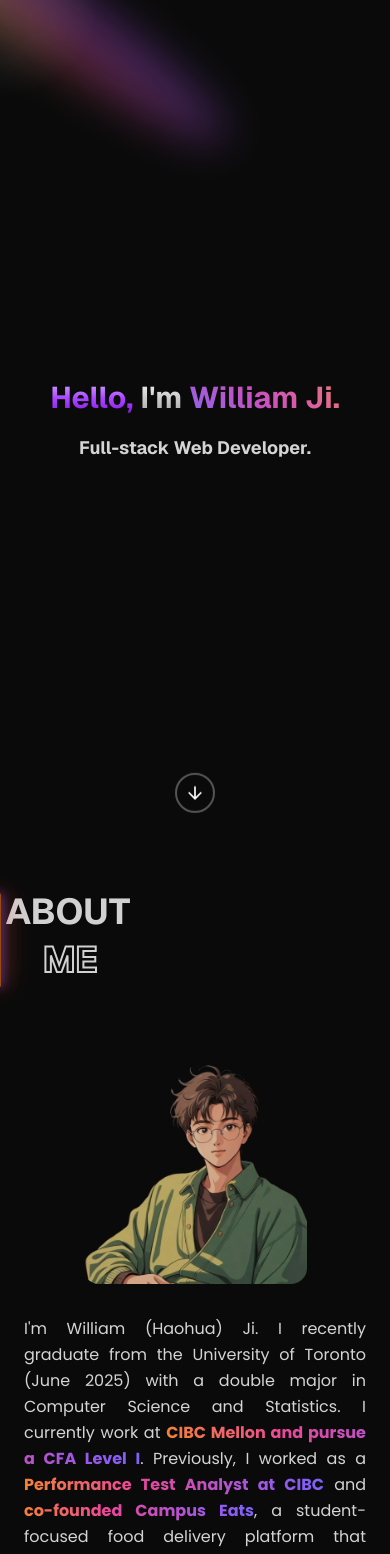
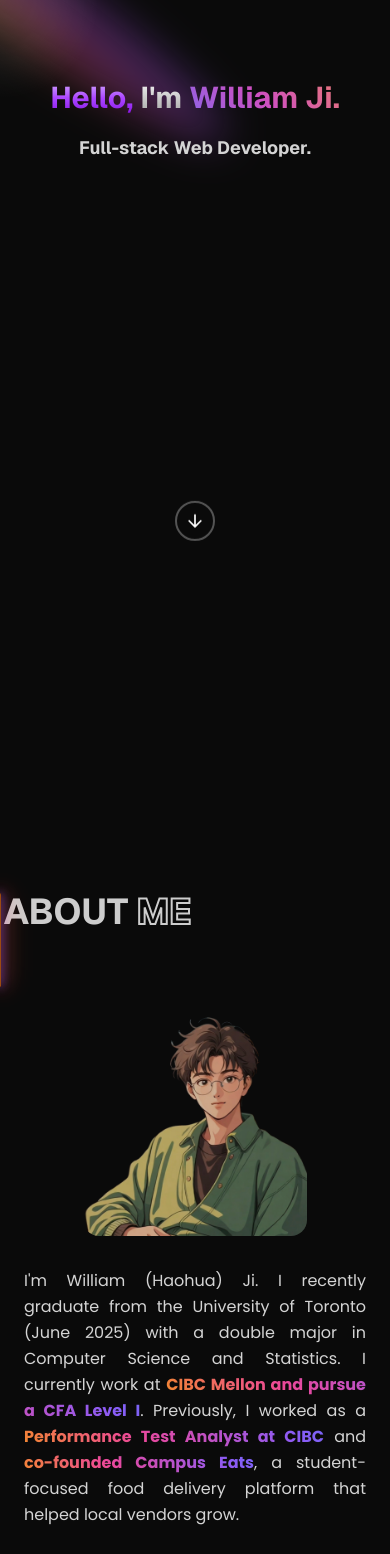
Before and after one commit to WilliamJiH/WilliamJiH.github.io, a Next.js app: page / in a window 390 px wide. Shown: the top 1554 px of the page. Built offline with nearby package versions, Linux system fonts and the light colour scheme.

Commit message:
Added responsive support for sm-mobile screens

```diff
--- a/src/components/sections/AboutSection.tsx
+++ b/src/components/sections/AboutSection.tsx
@@ -46,27 +46,17 @@
 
               {/* Title Section */}
               <header className='flex-shrink-0 lg:w-auto'>
-                {/* Mobile/Small screens - stacked layout */}
+                {/* Mobile/Small screens - inline layout (same as md) */}
                 <div className='md:hidden'>
                   <motion.h2
-                    className='text-4xl sm:text-5xl font-bold text-white mb-2 text-left'
+                    className='text-4xl sm:text-5xl font-bold text-white text-center'
                     style={{
                       fontFamily: 'var(--font-geist), Geist Sans, system-ui, sans-serif',
                       transform: `translateX(${-100 + aboutSectionProgress * 100}px)`,
                       opacity: aboutSectionProgress,
                     }}
                   >
-                    <FadeInText text="ABOUT" />
-                  </motion.h2>
-                  <motion.h2
-                    className='text-4xl sm:text-5xl font-bold text-left'
-                    style={{
-                      fontFamily: 'var(--font-geist), Geist Sans, system-ui, sans-serif',
-                      transform: `translateX(${100 - aboutSectionProgress * 100}px)`,
-                      opacity: aboutSectionProgress,
-                    }}
-                  >
-                    <OutlineText text="ME" />
+                    <FadeInText text="ABOUT" /> <OutlineText text="ME" />
                   </motion.h2>
                 </div>
 
--- a/src/components/sections/HeroSection.tsx
+++ b/src/components/sections/HeroSection.tsx
@@ -50,8 +50,9 @@
       <div className='beam rounded-full pointer-events-none' aria-hidden="true"></div>
       <Spotlight className='-top-40 left-0 md:left-60 md:-top-20' />
 
-      <div className='p-4 sm:p-6 md:p-8 max-w-7xl mx-auto relative z-10 w-full'>
-        <header className='text-center'>
+      <div className='p-4 sm:p-6 md:p-8 max-w-7xl mx-auto relative z-10 w-full h-full flex flex-col'>
+        {/* Title section - 25% height on phones, vertically centered on other screens */}
+        <header className='text-center flex-shrink-0 h-[25vh] sm:h-auto sm:flex-1 flex flex-col justify-center'>
           <h1 className='text-3xl sm:text-4xl md:text-6xl lg:text-7xl xl:text-8xl font-bold'>
             <HypertextReveal
               text='Hello, '
@@ -82,9 +83,9 @@
             </motion.div>
           </div>
         </header>
-      </div>
 
-      <div className='absolute bottom-6 md:bottom-8 left-1/2 transform -translate-x-1/2'>
+        {/* Down arrow button section - 75% height on phones, positioned at 85% on other screens */}
+        <div className='flex-1 h-[75vh] sm:h-auto sm:absolute sm:top-[85vh] sm:left-1/2 sm:transform sm:-translate-x-1/2 flex items-center justify-center'>
           <div className='animate-bounce'>
             <button
               onClick={onScrollToNext}
@@ -104,6 +105,7 @@
             </button>
           </div>
         </div>
+      </div>
 
       {children}
     </section>
--- a/src/components/sections/WorkExperienceSection.tsx
+++ b/src/components/sections/WorkExperienceSection.tsx
@@ -50,7 +50,7 @@
             {/* Timeline and Cards Container for md screens */}
             <div className='flex flex-col md:flex-row lg:flex-row gap-8 md:gap-12 lg:gap-16 xl:gap-20 items-center md:items-center lg:items-center'>
               {/* Middle Section - Timeline */}
-              <div className='flex-shrink-0 relative'>
+              <div className='flex-shrink-0 relative hidden sm:block'>
                 <div
                   className='h-80 w-0.5 bg-neutral-800 rounded-full relative'
                   role="img"
```
Lines whose indentation alone changed are shown as unchanged.
